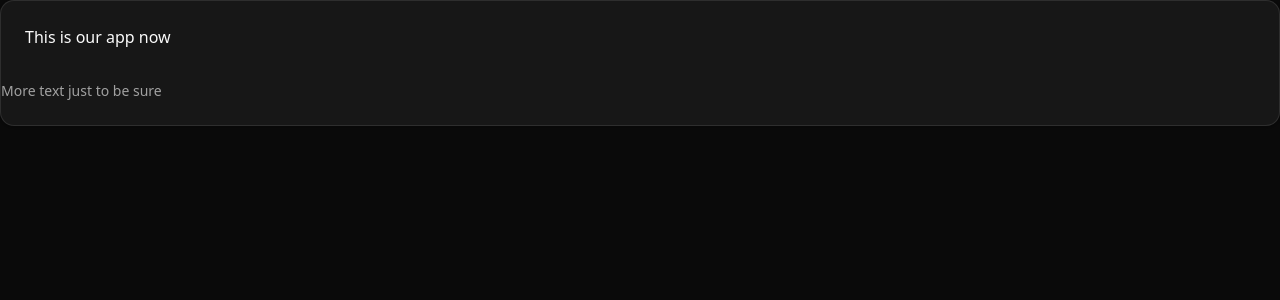
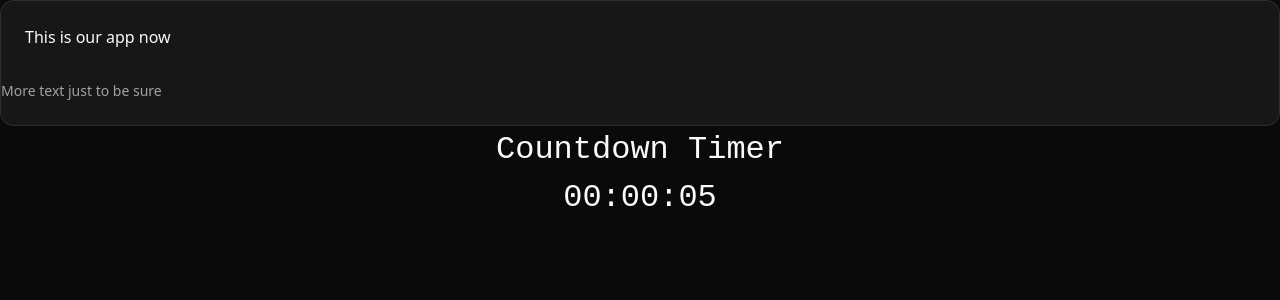
Before and after one commit to FGPolacchini/ubert, a React (Vite) app in the folder client/: page / in a window 1280 px wide. Shown: the top 300 px of the page. Built offline with nearby package versions, Linux system fonts and the light colour scheme.

Commit message:
Added Alex's Timer after directory reestructuring

```diff
--- a/client/src/App.tsx
+++ b/client/src/App.tsx
@@ -2,6 +2,7 @@
 import { Card, CardDescription, CardHeader } from "./components/ui/card";
 import { useState } from "react";
 import type { SessionState } from "./utils/sessionManagement";
+import Timer from "./components/breakNudge";
 
 function App() {
 	const [sessionData, useSessionData] = useState<SessionState>();'-'
@@ -12,6 +13,12 @@
 				<CardHeader>This is our app now</CardHeader>
 				<CardDescription>More text just to be sure</CardDescription>
 			</Card>
+			<Timer
+				durationInit={10}
+				durationLong={8}
+				durationShort={3}
+				maxTimeElapsed={20}
+			/>
 		</ThemeProvider>
 	);
 }
--- /dev/null
+++ b/client/src/components/breakNudge.tsx
@@ -0,0 +1,165 @@
+import { useState, useEffect } from "react";
+
+export default function Timer({
+	durationInit,
+	durationLong,
+	durationShort,
+	maxTimeElapsed,
+}: {
+	durationInit: number;
+	durationLong: number;
+	durationShort: number;
+	maxTimeElapsed: number;
+}) {
+	const [timeLeft, setTimeLeft] = useState(durationInit);
+	const [showPopup, setShowPopup] = useState(false);
+	const [totalElapsed, setTotalElapsed] = useState(0);
+	const [isLocked, setIsLocked] = useState(false);
+
+	useEffect(() => {
+		if (timeLeft <= 0) {
+			setShowPopup(true);
+			return;
+		}
+
+		const timer = setInterval(() => {
+			setTimeLeft((prev) => prev - 1);
+			setTotalElapsed((prev) => prev + 1);
+		}, 1000);
+
+		return () => clearInterval(timer);
+	}, [timeLeft]);
+
+	useEffect(() => {
+		if (totalElapsed >= maxTimeElapsed) {
+			setIsLocked(true);
+			setShowPopup(false);
+		}
+	}, [totalElapsed, maxTimeElapsed]);
+
+	const hours = Math.floor(timeLeft / 3600);
+	const minutes = Math.floor((timeLeft % 3600) / 60);
+	const seconds = Math.floor(timeLeft % 60);
+
+	const handleNewTimer = () => {
+		if (totalElapsed + durationLong > maxTimeElapsed) {
+			setIsLocked(true);
+			setShowPopup(false);
+			return;
+		}
+		setTimeLeft(durationLong);
+		setShowPopup(false);
+	};
+
+	const handleShortTimer = () => {
+		if (totalElapsed + durationShort > maxTimeElapsed) {
+			setIsLocked(true);
+			setShowPopup(false);
+			return;
+		}
+		setTimeLeft(durationShort);
+		setShowPopup(false);
+	};
+
+	const handleClosePopup = () => {
+		setShowPopup(false);
+	};
+
+	return (
+		<div
+			style={{ textAlign: "center", fontFamily: "monospace", fontSize: "2rem" }}
+		>
+			<h2>Countdown Timer</h2>
+
+			{isLocked ? (
+				<div style={{ color: "red", fontWeight: "bold" }}>
+					⛔ Time limit reached. You cannot restart the timer.
+				</div>
+			) : (
+				<div>
+					{String(hours).padStart(2, "0")}:{String(minutes).padStart(2, "0")}:
+					{String(seconds).padStart(2, "0")}
+				</div>
+			)}
+
+			{/* Custom popup overlay */}
+			{showPopup && (
+				<div
+					style={{
+						position: "fixed",
+						top: 0,
+						left: 0,
+						width: "100%",
+						height: "100%",
+						backgroundColor: "rgba(0,0,0,0.6)",
+						display: "flex",
+						justifyContent: "center",
+						alignItems: "center",
+						zIndex: 999,
+					}}
+				>
+					<div
+						style={{
+							background: "white",
+							padding: "2rem",
+							borderRadius: "1rem",
+							boxShadow: "0 4px 10px rgba(0,0,0,0.2)",
+							textAlign: "center",
+							width: "300px",
+						}}
+					>
+						<h3>⏰ Time’s up!</h3>
+						<p>What would you like to do?</p>
+						<div
+							style={{
+								display: "flex",
+								flexDirection: "column",
+								gap: "0.5rem",
+							}}
+						>
+							<button
+								onClick={handleNewTimer}
+								style={{
+									padding: "0.5rem",
+									borderRadius: "0.5rem",
+									background: "#4CAF50",
+									color: "white",
+									border: "none",
+									cursor: "pointer",
+								}}
+							>
+								Start New Timer ({durationLong}s)
+							</button>
+							<button
+								onClick={handleShortTimer}
+								style={{
+									padding: "0.5rem",
+									borderRadius: "0.5rem",
+									background: "#2196F3",
+									color: "white",
+									border: "none",
+									cursor: "pointer",
+								}}
+							>
+								Restart Short Timer ({durationShort}s)
+							</button>
+							<button
+								onClick={handleClosePopup}
+								style={{
+									padding: "0.5rem",
+									borderRadius: "0.5rem",
+									background: "#f44336",
+									color: "white",
+									border: "none",
+									cursor: "pointer",
+								}}
+							>
+								Close Popup
+							</button>
+						</div>
+					</div>
+				</div>
+			)}
+		</div>
+	);
+}
```
Also changed, not shown: 2 other files (tests, documents, lock files or other folders).
